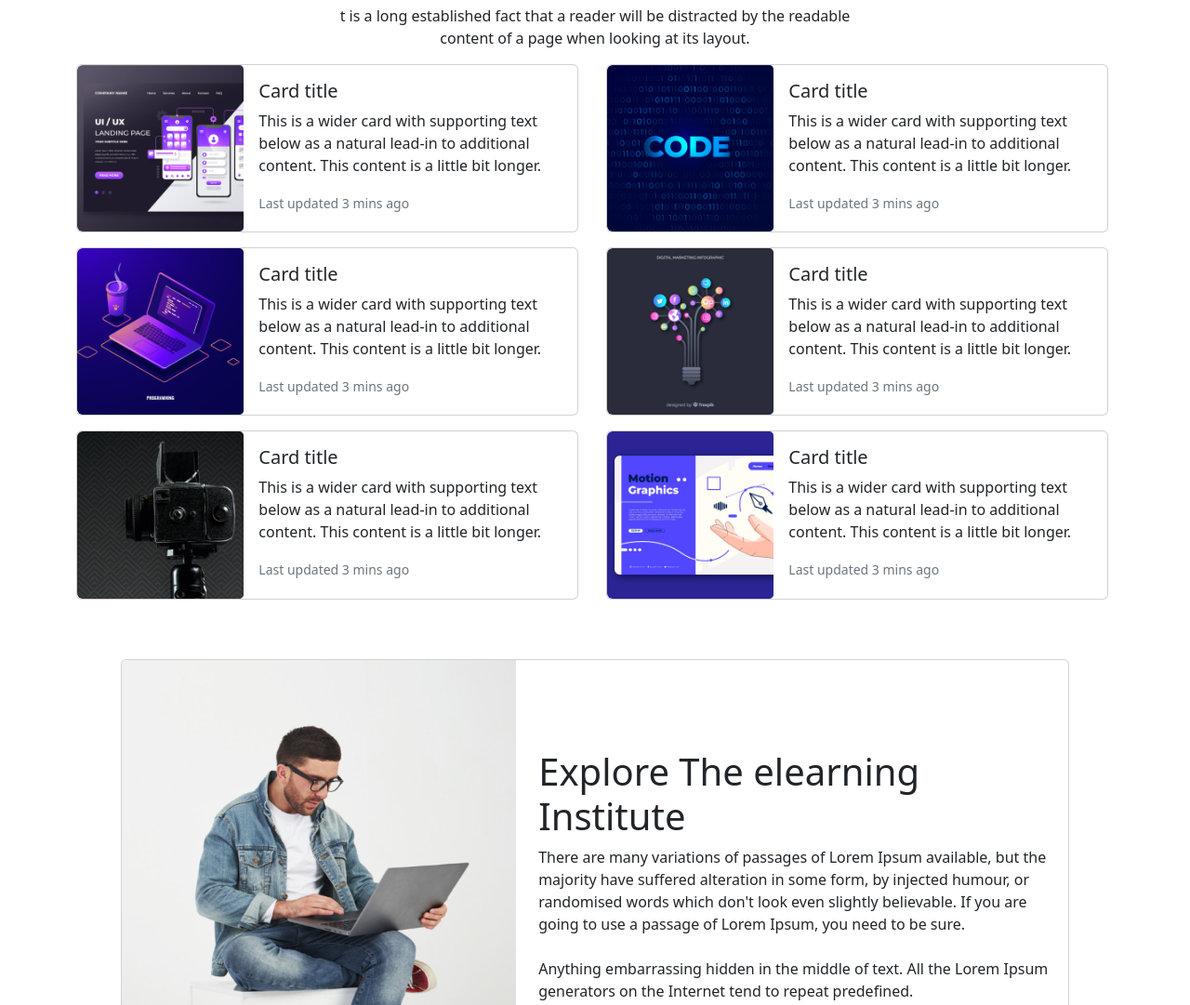
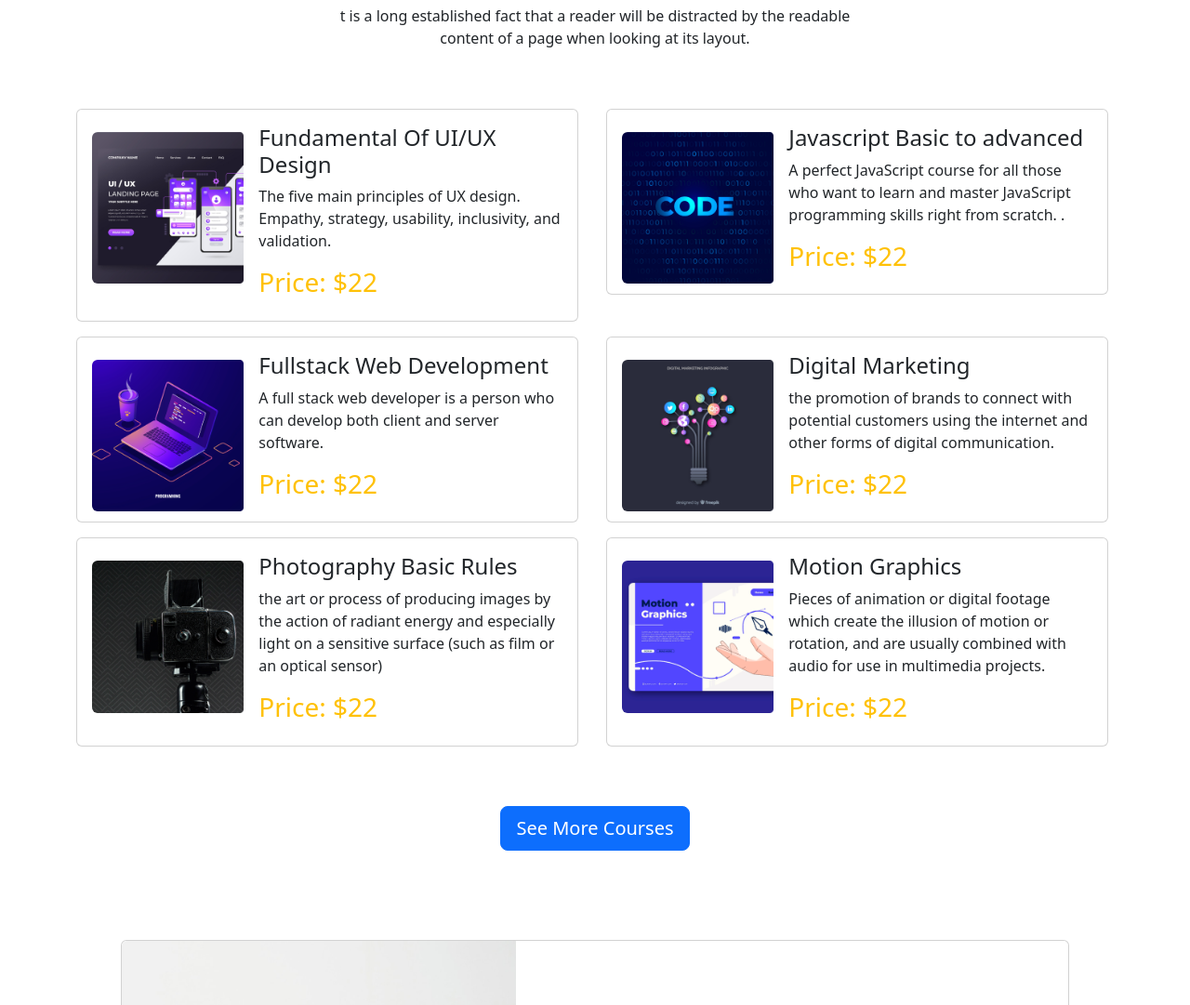
Before and after one commit to mohammadkayumislam/3rd-assignment, a plain HTML site: page index.html in a window 1280 px wide. Shown: the part 873-1954 px from the top of the page at 93% size. Drawn offline with nearby package versions, Linux system fonts and the light colour scheme.

Commit message:
reg button

```diff
--- a/index.html
+++ b/index.html
@@ -20,13 +20,14 @@
         <div class="container">
 
 
-            <!-- navbar section start -->
+            <!--------------------- navbar section start ------------------>
 
 
             <section>
                 <nav class="navbar navbar-expand-lg bg-light">
                     <div class="container-fluid">
-                        <a class="navbar-brand fs-1 fw-bold" href="#"> <span class="text-warning">Pron</span> Edu</a>
+                        <a class="navbar-brand fs-1 fw-bold" href="#"> <span
+                                class="text-warning fw-bold ">ed</span><span class="fw-bold">X</span> </a>
                         <button class="navbar-toggler" type="button" data-bs-toggle="collapse"
                             data-bs-target="#navbarSupportedContent" aria-controls="navbarSupportedContent"
                             aria-expanded="false" aria-label="Toggle navigation">
@@ -59,10 +60,10 @@
                     </div>
                 </nav>
             </section>
-            <!-- navbar section end -->
+            <!-- -----------------navbar section end --------------------->
 
 
-            <!-- courses section start -->
+            <!----------------------- courses section start ------------------->
             <section>
                 <div class="mb-5">
                     <div id="carouselExampleCaptions" class="carousel slide" data-bs-ride="false">
@@ -112,33 +113,32 @@
 
             </section>
 
-            <!-- courses section end  -->
+            <!-------------------------- courses section end ------------------------ -->
+
         </div>
     </header>
-
+    <!------------------------------- Popular Courses start  --------------------->
     <main class="container">
-        <div class=" text-center pt-5">
+        <div class=" text-center py-5">
             <h1 class="fs-1"> <span class="text-warning">Discover Our </span> Popular <br> Courses</h1>
 
             <p>t is a long established fact that a reader will be distracted by the readable <br> content of a page when
                 looking at its layout.</p>
         </div>
 
-        <!-- Popular Courses start  -->
         <div class=" row row row-cols-1 row-cols-md-12">
             <div class="col  col-lg-6 ">
                 <div class="card mb-3" style="max-width: 540px;">
                     <div class="row g-0">
-                        <div class="col-md-4">
+                        <div class="col-md-4 pt-4 ps-3">
                             <img src="images/course/course-1.png" class="img-fluid rounded-start" alt="...">
                         </div>
                         <div class="col-md-8">
                             <div class="card-body">
-                                <h5 class="card-title">Card title</h5>
-                                <p class="card-text">This is a wider card with supporting text below as a natural
-                                    lead-in to
-                                    additional content. This content is a little bit longer.</p>
-                                <p class="card-text"><small class="text-muted">Last updated 3 mins ago</small></p>
+                                <h4 class="card-title">Fundamental Of UI/UX Design</h4>
+                                <p class="card-text"> The five main principles of UX design. Empathy, strategy,
+                                    usability, inclusivity, and validation.</p>
+                                <h1 class="text-warning fs-3">Price: $22</h1>
                             </div>
                         </div>
                     </div>
@@ -147,16 +147,15 @@
             <div class="col col-lg-6 ">
                 <div class="card mb-3" style="max-width: 540px;">
                     <div class="row g-0">
-                        <div class="col-md-4">
+                        <div class="col-md-4 pt-4 ps-3">
                             <img src="images/course/course-2.png" class="img-fluid rounded-start" alt="...">
                         </div>
                         <div class="col-md-8">
                             <div class="card-body">
-                                <h5 class="card-title">Card title</h5>
-                                <p class="card-text">This is a wider card with supporting text below as a natural
-                                    lead-in to
-                                    additional content. This content is a little bit longer.</p>
-                                <p class="card-text"><small class="text-muted">Last updated 3 mins ago</small></p>
+                                <h4 class="card-title">Javascript Basic to advanced</h4>
+                                <p class="card-text">A perfect JavaScript course for all those who want to learn and
+                                    master JavaScript programming skills right from scratch. .</p>
+                                <h1 class="text-warning fs-3">Price: $22</h1>
                             </div>
                         </div>
                     </div>
@@ -165,16 +164,15 @@
             <div class="col col-lg-6 ">
                 <div class="card mb-3" style="max-width: 540px;">
                     <div class="row g-0">
-                        <div class="col-md-4">
+                        <div class="col-md-4 pt-4 ps-3">
                             <img src="images/course/course-3.png" class="img-fluid rounded-start" alt="...">
                         </div>
                         <div class="col-md-8">
                             <div class="card-body">
-                                <h5 class="card-title">Card title</h5>
-                                <p class="card-text">This is a wider card with supporting text below as a natural
-                                    lead-in to
-                                    additional content. This content is a little bit longer.</p>
-                                <p class="card-text"><small class="text-muted">Last updated 3 mins ago</small></p>
+                                <h4 class="card-title">Fullstack Web Development</h4>
+                                <p class="card-text">A full stack web developer is a person who can develop both client
+                                    and server software.</p>
+                                <h1 class="text-warning fs-3">Price: $22</h1>
                             </div>
                         </div>
                     </div>
@@ -183,16 +181,15 @@
             <div class="col col-lg-6 ">
                 <div class="card mb-3" style="max-width: 540px;">
                     <div class="row g-0">
-                        <div class="col-md-4">
+                        <div class="col-md-4 pt-4 ps-3">
                             <img src="images/course/course-4.png" class="img-fluid rounded-start" alt="...">
                         </div>
                         <div class="col-md-8">
                             <div class="card-body">
-                                <h5 class="card-title">Card title</h5>
-                                <p class="card-text">This is a wider card with supporting text below as a natural
-                                    lead-in to
-                                    additional content. This content is a little bit longer.</p>
-                                <p class="card-text"><small class="text-muted">Last updated 3 mins ago</small></p>
+                                <h4 class="card-title">Digital Marketing</h4>
+                                <p class="card-text"> the promotion of brands to connect with potential customers using
+                                    the internet and other forms of digital communication.</p>
+                                <h1 class="text-warning fs-3">Price: $22</h1>
                             </div>
                         </div>
                     </div>
@@ -201,16 +198,16 @@
             <div class="col col-lg-6 ">
                 <div class="card mb-3" style="max-width: 540px;">
                     <div class="row g-0">
-                        <div class="col-md-4">
+                        <div class="col-md-4 pt-4 ps-3">
                             <img src="images/course/course-5.png" class="img-fluid rounded-start" alt="...">
                         </div>
                         <div class="col-md-8">
                             <div class="card-body">
-                                <h5 class="card-title">Card title</h5>
-                                <p class="card-text">This is a wider card with supporting text below as a natural
-                                    lead-in to
-                                    additional content. This content is a little bit longer.</p>
-                                <p class="card-text"><small class="text-muted">Last updated 3 mins ago</small></p>
+                                <h4 class="card-title">Photography Basic Rules</h4>
+                                <p class="card-text"> the art or process of producing images by the action of radiant
+                                    energy and especially light on a sensitive surface (such as film or an optical
+                                    sensor)</p>
+                                <h1 class="text-warning fs-3">Price: $22</h1>
                             </div>
                         </div>
                     </div>
@@ -220,23 +217,33 @@
             <div class="col col-lg-6">
                 <div class="card mb-3" style="max-width: 540px;">
                     <div class="row g-0">
-                        <div class="col-md-4">
+                        <div class="col-md-4 pt-4 ps-3">
                             <img src="images/course/course-6.png" class="img-fluid rounded-start" alt="...">
                         </div>
                         <div class="col-md-8">
                             <div class="card-body">
-                                <h5 class="card-title">Card title</h5>
-                                <p class="card-text">This is a wider card with supporting text below as a natural
-                                    lead-in to
-                                    additional content. This content is a little bit longer.</p>
-                                <p class="card-text"><small class="text-muted">Last updated 3 mins ago</small></p>
+                                <h4 class="card-title">Motion Graphics</h4>
+                                <p class="card-text">Pieces of animation or digital footage which create the illusion of
+                                    motion or rotation, and are usually combined with audio for use in multimedia
+                                    projects.</p>
+                                <h1 class="text-warning fs-3">Price: $22</h1>
                             </div>
                         </div>
                     </div>
                 </div>
             </div>
         </div>
+        <div class="d-flex justify-content-center py-5">
+            <button type="button" class="btn btn-primary btn-lg">See More Courses
+            </button>
+        </div>
     </main>
+    <!---------------------------- Popular Courses end ------------------->
+
+
+
+    <!--------------------- Working section   start  ------------------->
+
 
 
     <section class="container">
@@ -279,7 +286,7 @@
 
                         </div>
                         <div class="ps-4 mt-2">
-                            <button type="button" class="btn btn-primary btn-lg">Large button</button>
+                            <button type="button" class="btn btn-primary btn-lg">Read More</button>
 
                         </div>
 
@@ -289,7 +296,46 @@
         </div>
     </section>
 
-    <section class="container">
+
+    <!--------------------- Working section end  ------------------->
+
+    <!------------------------- Register section start  --------------->
+
+
+    <section class="container ps-5">
+
+
+        <div class=" bg-info rounded-4 d-lg-inline-flex">
+            <div class=" p-5">
+                <h1 class="fs-1 fw-bold"> Ready to join? </h1>
+                <p>It is a long established fact that a reader will be distracted by the <br>
+                    readable content of a page when looking at its layout</p>
+            </div>
+
+            <div class=" text-center pt-lg-5 pe-5 pb-2 mt-5">
+                <button type="button" class="btn btn-light btn-lg ">Register Now
+                </button>
+
+            </div>
+
+        </div>
+    </section>
+
+
+
+    <!------------------------- Register section end  --------------->
+
+
+
+
+
+
+
+
+    <!------------------- Successfull Students  section strat ---------->
+
+
+    <section class="container py-5">
         <div class="p-3 text-center">
             <h1>Meet Our Successfull
                 Students</h1>
@@ -297,9 +343,7 @@
                 readable content of a page when looking at its layout.
                 A</p>
         </div>
-    </section>
 
-    <section class="container">
         <div class="row row row-cols-1 row-cols-md-2 ">
             <div class="col col-lg-3 p-3">
                 <div class="border rounded-3 bg-light">
@@ -351,9 +395,20 @@
             </div>
 
         </div>
+        <div class="d-flex justify-content-center py-3 ">
+            <button type="button" class="btn btn-primary px-5 btn-lg">View All
+            </button>
+        </div>
+
     </section>
 
-    <!-- question part  -->
+    <!------------------- Successfull Students  section end ---------->
+
+
+
+
+
+    <!----------------------------- question part start----------------- -->
     <section>
         <div class="container m-3 mb-5 text-center">
             <h1>Freequently Asked Questions</h1>
@@ -366,8 +421,11 @@
     </section>
 
     <section>
-        <div class="container p-5 my-lg-5 ">
+        <div class="container py-2 px-5 my-lg-5 ">
             <div class="accordion" id="accordionExample">
+
+                <!-- 1st iteam  -->
+
                 <div class="accordion-item">
                     <h2 class="accordion-header" id="headingOne">
                         <button class="accordion-button" type="button" data-bs-toggle="collapse"
@@ -386,6 +444,9 @@
                         </div>
                     </div>
                 </div>
+
+                <!-- 2nd iteam  -->
+
                 <div class="accordion-item">
                     <h2 class="accordion-header" id="headingTwo">
                         <button class="accordion-button collapsed" type="button" data-bs-toggle="collapse"
@@ -404,6 +465,8 @@
                         </div>
                     </div>
                 </div>
+                <!-- 3rd iteam  -->
+
                 <div class="accordion-item">
                     <h2 class="accordion-header" id="headingThree">
                         <button class="accordion-button collapsed" type="button" data-bs-toggle="collapse"
@@ -448,10 +511,16 @@
         </div>
     </section>
 
+    <!----------------------------- question part end----------------- -->
+
+
+    <!----------------------------- company logo start  ------------------------->
+
+
 
 
     <section class="container d-none d-lg-block">
-        <div class="text-center pt-5 ">
+        <div class="text-center pt-5 py-5 ">
             <h1 class="fs-1 fw-bold">Trusted by over 800+ companies</h1>
 
         </div>
@@ -477,11 +546,13 @@
             </div>
         </div>
 
-
-
     </section>
 
 
+
+    <!----------------------------- company logo end  ------------------------->
+
+    <!----------------------------- footer section start  ------------------>
     <section>
         <footer class="bg-black mb-5 mt-5">
             <div class="text-center mb-5  text-light">
@@ -505,6 +576,10 @@
     </section>
 
 
+    <!----------------------------- footer section end   ------------------>
+
+
+
     <script src="https://cdn.jsdelivr.net/npm/bootstrap@5.2.0/dist/js/bootstrap.bundle.min.js"
         integrity="sha384-A3rJD856KowSb7dwlZdYEkO39Gagi7vIsF0jrRAoQmDKKtQBHUuLZ9AsSv4jD4Xa"
         crossorigin="anonymous"></script>
```
Also changed, not shown: images/images.png (added).
